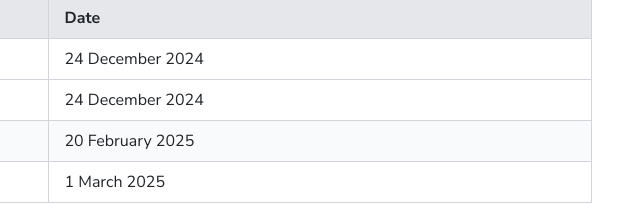
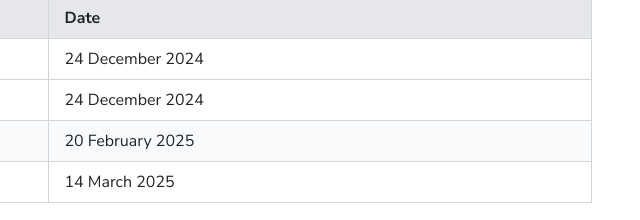
Before and after one commit to FOSSEE/scilab_case_study_hackathon, an Astro site: page / in a window 1280 px wide. Shown: the part 1131-1351 px from the top of the page, 592-1232 px from the left. Built offline with nearby package versions, Linux system fonts and the light colour scheme; Astro itself is replaced by a stand-in of ours.

Commit message:
result date updated in content

```diff
--- a/src/components/HomeBody.astro
+++ b/src/components/HomeBody.astro
@@ -121,7 +121,7 @@ import Moe from "../assets/img/MOE-logo.png";
             </tr>
             <tr>
               <td class="border border-gray-300 px-4 py-2">Results Announcement</td>
-              <td class="border border-gray-300 px-4 py-2">1 March 2025</td>
+              <td class="border border-gray-300 px-4 py-2">14 March 2025</td>
             </tr>
           </tbody>
         </table>
```
